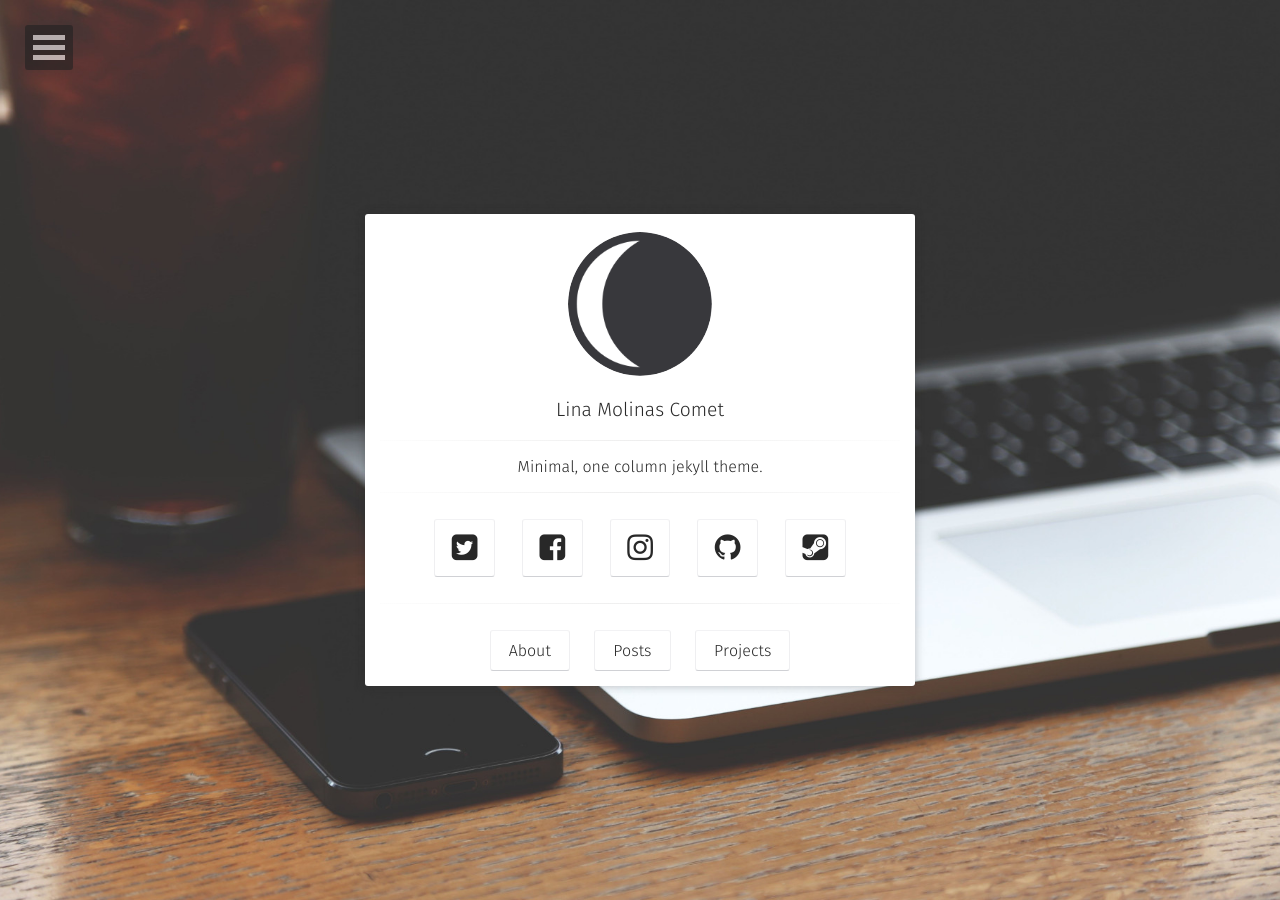
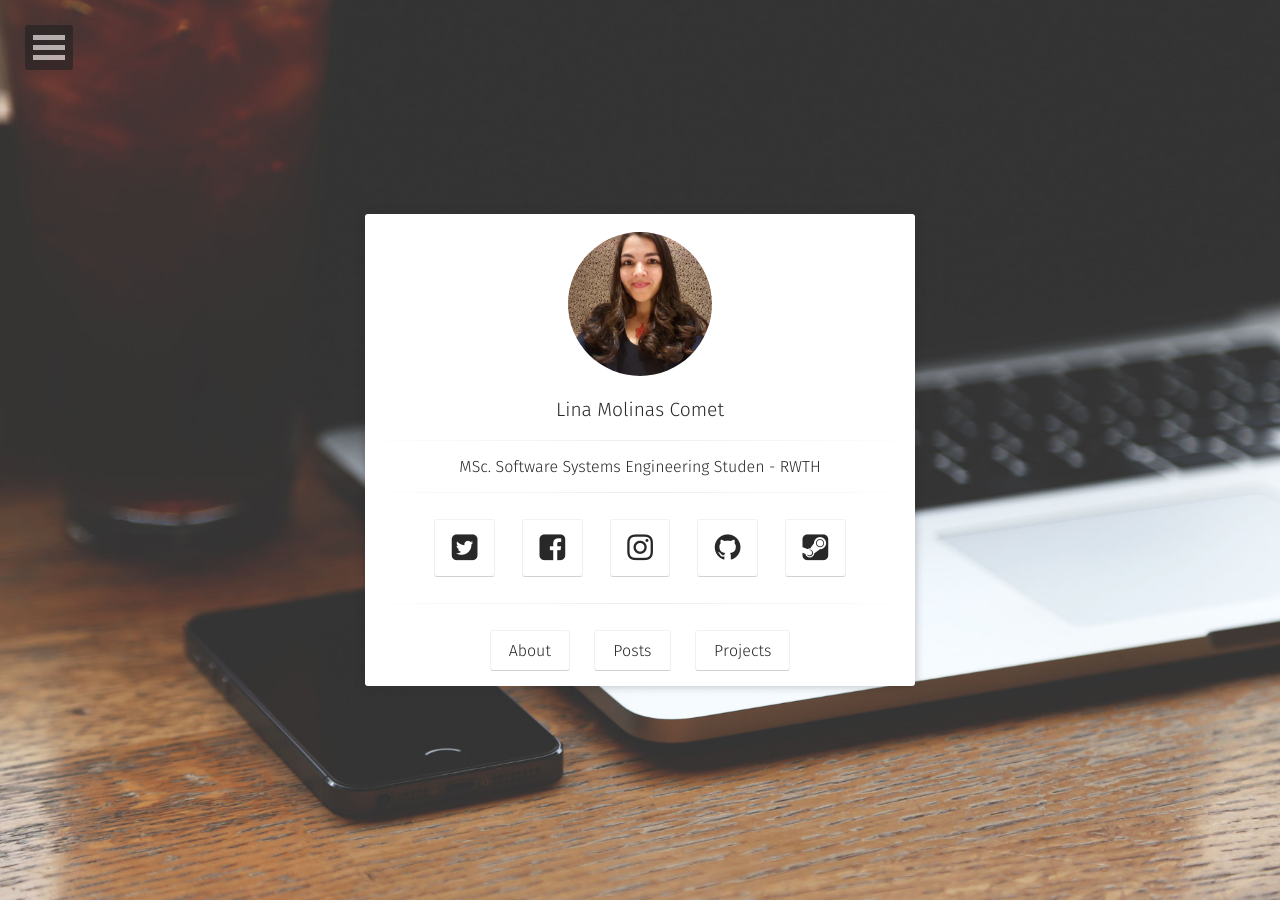
Before and after one commit to lcomet/linamolinascomet, a Jekyll site: the page built from index.html, in a window 1280 px wide. Built offline with Jekyll 4.4.1, drawn with Linux system fonts in a browser that asks for light colours; some web fonts are replaced.

Commit message:
update logo and some text

```diff
--- a/_config.yml
+++ b/_config.yml
@@ -1,11 +1,11 @@
 # Site
 repository: lcomet.linamolinascomet
 title:              Lina Molinas Comet
-bio:                'Minimal, one column jekyll theme.'
-description:        "Moon is a minimal, one column jekyll theme for your blog."
+bio:                'MSc. Software Systems Engineering Studen - RWTH'
+description:        "something else here."
 reading_time:       true
 words_per_minute:   200
-logo:               'assets/img/logo.png'
+logo:               'assets/img/profile.jpg'
 background:         'assets/img/placeholder-big.jpg'
 tiled_bg:           false   # Set this true if you want to tile your background image, otherwise it will be covered
 locale:             en_US
```
Also changed, not shown: assets/img/profile.jpg (added).
